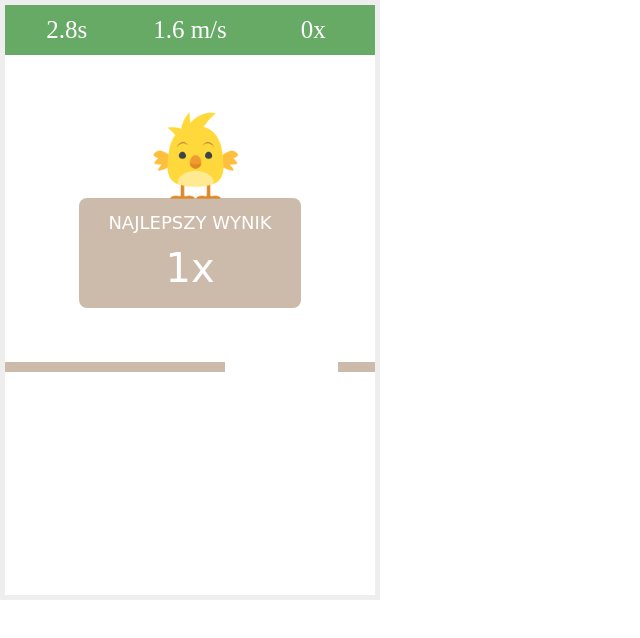
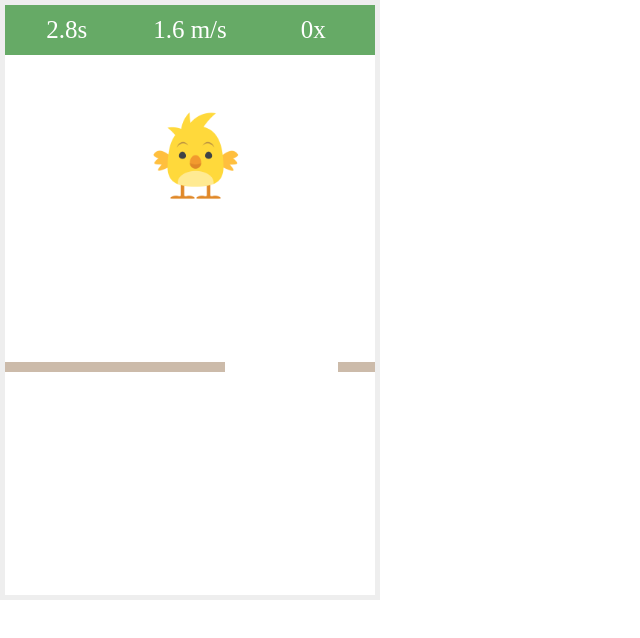
Before and after one commit to rpCal/game_falling-ball, a website built with webpack: page public/index.html in a window 1280 px wide. Both pictures are taken after a click on the element "PONOWNIE". Shown: the whole page, without its empty margins (0-640 px from the left). Built offline with nearby package versions, Linux system fonts and the light colour scheme.

Commit message:
update end text

```diff
--- a/public/index.html
+++ b/public/index.html
@@ -7,7 +7,7 @@
 </head>
 
 <body>
-  <script src="./build/build.js?ver=5"></script>
+  <script src="./build/build.js?ver=6"></script>
   <div id="app"></div>
   <style>
     *, *:after,*:before{
--- a/src/index.ts
+++ b/src/index.ts
@@ -308,6 +308,7 @@ const prepareApp = () => {
             listaGrzed.splice(i, 1);
         }
         gameOverInfo.style.display = "none"
+        gameOverBestScor.style.display = "none";
     }
 
     gameOverInfo.addEventListener('click', resetGame);
```
Also changed, not shown: public/build/build.js.
